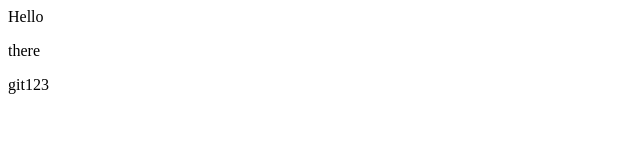
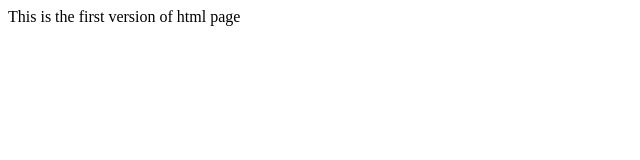
Before and after one commit to Sagar-Dahat/learning-git, a plain HTML site: page index.html in a window 1280 px wide. Shown: the whole page, without its empty margins (0-640 px from the left). Drawn offline with Linux system fonts and the light colour scheme.

Commit message:
Update index.html

```diff
--- a/index.html
+++ b/index.html
@@ -1,3 +1,3 @@
-<div>Hello</div>
-<p>there</p>
-<p>git123</p>
+<html>
+This is the first version of html page
+</html>
```
